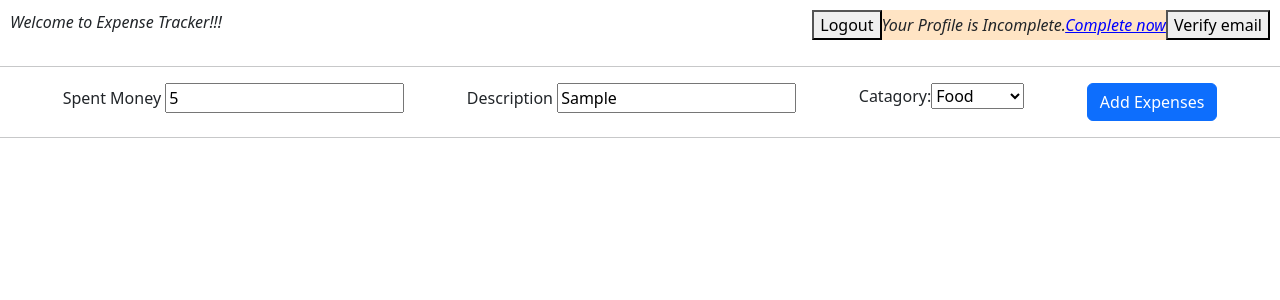
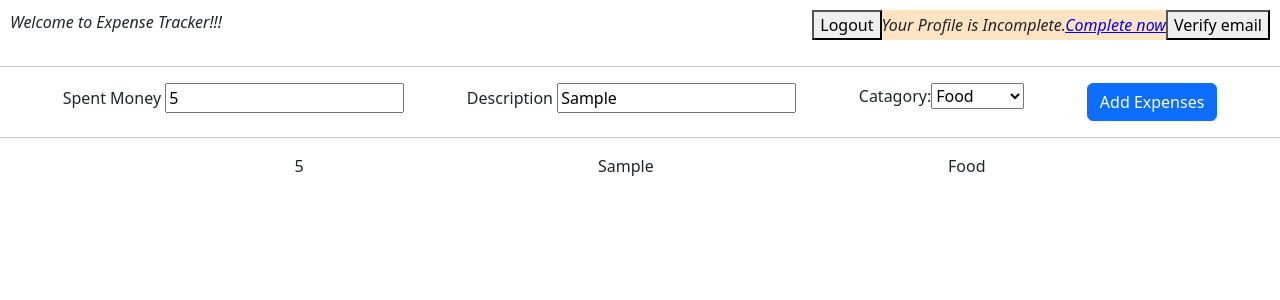
Before and after one commit to Aviproo/expense-traker, a React (Create React App) app: page /welcome in a window 1280 px wide. Both pictures are taken after typing "5", "Sample" into the empty fields and a click on the button "Add Expenses". Shown: the top 300 px of the page. Built offline with nearby package versions, Linux system fonts and the light colour scheme; no server answers.

Commit message:
Integrating it with firebase

```diff
--- a/package.json
+++ b/package.json
@@ -6,6 +6,7 @@
     "@testing-library/jest-dom": "^5.17.0",
     "@testing-library/react": "^13.4.0",
     "@testing-library/user-event": "^13.5.0",
+    "axios": "^1.6.2",
     "bootstrap": "^5.3.2",
     "react": "^18.2.0",
     "react-bootstrap": "^2.9.1",
--- a/src/Components/Login/Login.js
+++ b/src/Components/Login/Login.js
@@ -38,6 +38,7 @@ const Login = () => {
           alert("You have succesfully Login");
           ctx.addToken(data.idToken);
           localStorage.setItem("token", data.idToken);
+          localStorage.setItem("email", data.email);
           navigate("/welcome");
         });
       } else {
--- a/src/Components/Pages/Welcome.js
+++ b/src/Components/Pages/Welcome.js
@@ -1,8 +1,9 @@
-import { useNavigate } from "react-router-dom";
+import { json, useNavigate } from "react-router-dom";
 import classes from "./Welcome.module.css";
 import { useContext, useRef } from "react";
 import Context from "../../Context/Context";
 import { Button } from "react-bootstrap";
+import axios from "axios";
 
 const Welcome = () => {
   const ctx = useContext(Context);
@@ -46,19 +47,22 @@ const Welcome = () => {
     const description = descriptionRef.current.value;
     const catagory = catagoryRef.current.value;
     const expenseData = {
+      id: Math.random().toString(),
       money: money,
       description: description,
       catagory: catagory,
     };
+
+    axios
+      .post(
+        "https://expensetraker-e2a07-default-rtdb.firebaseio.com/expense.json",
+        JSON.stringify(expenseData)
+      )
+      .then((res) => console.log(res));
+    ctx.addExpense(expenseData);
+    console.log(ctx);
   };
 
-  const showExpense = (
-    <div>
-      {ctx.expense.map((item) => {
-        return <div>{item}</div>;
-      })}
-    </div>
-  );
   return (
     <div>
       <div className={classes.header}>
@@ -91,7 +95,15 @@ const Welcome = () => {
         <Button onClick={addHandler}>Add Expenses</Button>
       </div>
       <hr />
-      <div>{showExpense}</div>
+      <div>
+        {ctx.expense.map((i) => (
+          <div key={i.id} className={classes.expenseDiv}>
+            <div>{i.money}</div>
+            <div>{i.description}</div>
+            <div>{i.catagory}</div>
+          </div>
+        ))}
+      </div>
     </div>
   );
 };
```
Also changed, not shown: 1 other file (tests, documents, lock files or other folders).
